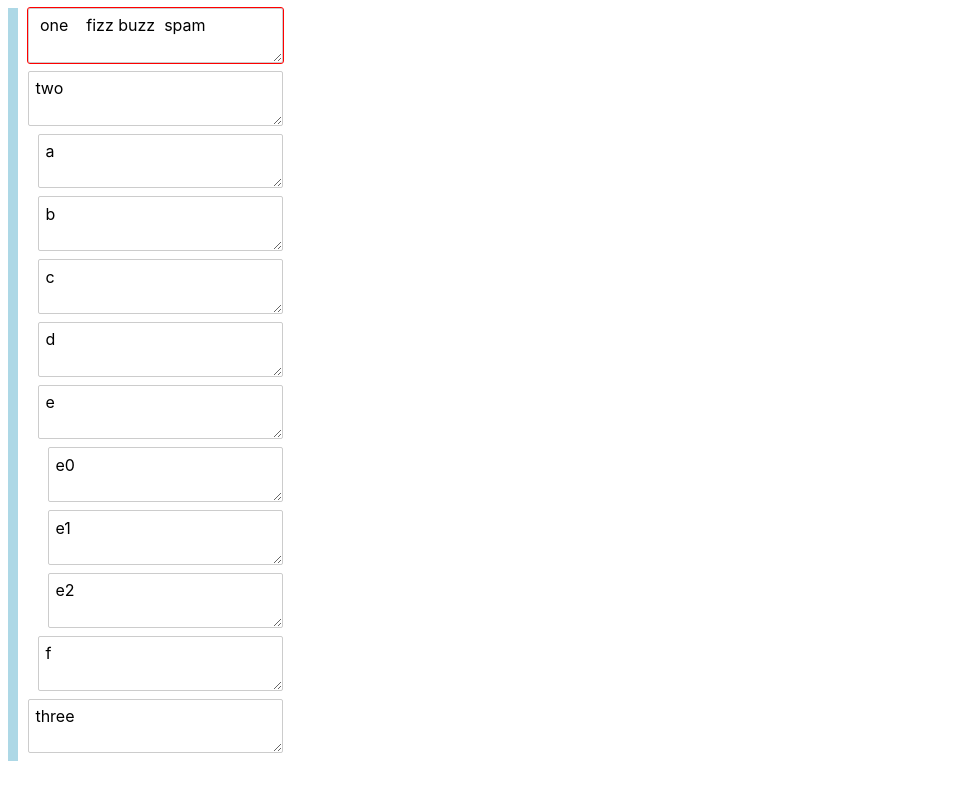
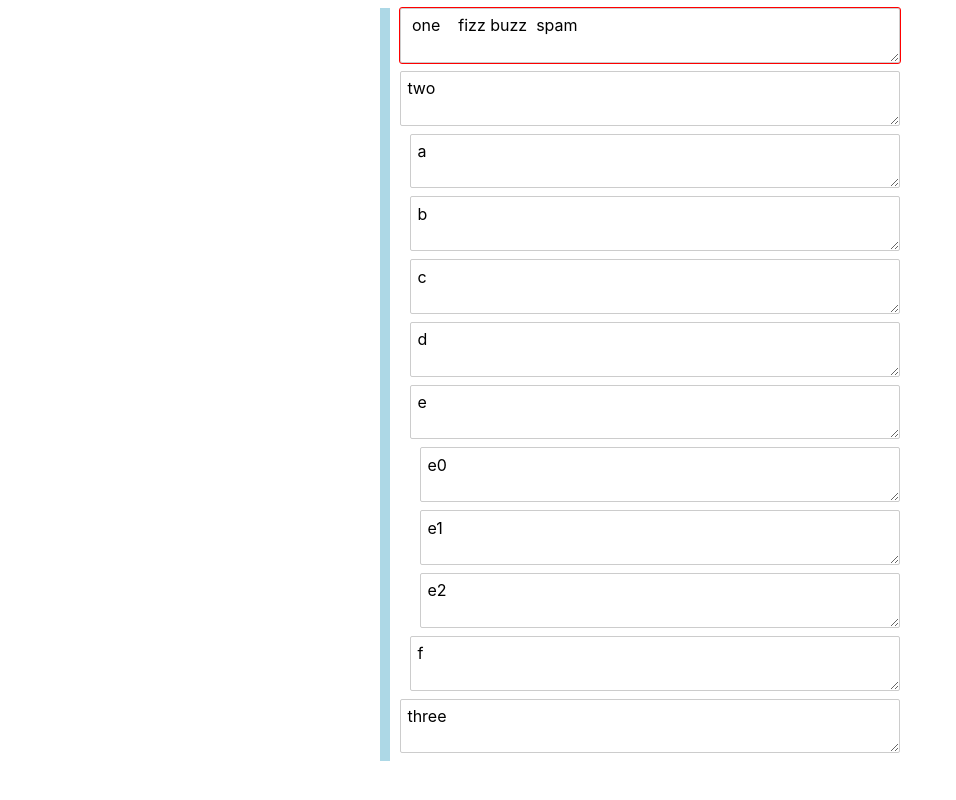
Before and after one commit to brianpeiris/note-tree, a Svelte app: page / in a window 1280 px wide. Shown: the whole page, without its empty margins (0-956 px from the left). Built offline with nearby package versions, Linux system fonts and the light colour scheme.

Commit message:
fix styling

```diff
--- a/public/global.css
+++ b/public/global.css
@@ -1,7 +1,6 @@
 html, body {
 	position: relative;
 	width: 100%;
-	height: 100%;
 }
 
 body {
--- a/src/App.svelte
+++ b/src/App.svelte
@@ -234,7 +234,7 @@
     class:normal={mode === modes.normal}
     class:insert={mode === modes.insert}
   />
-  <div on:keydown={handleKey}>
+  <div class="items" on:keydown={handleKey}>
     {#each items as item, i}
       <Item
         focusedId={focused.id}
@@ -247,8 +247,16 @@
 </main>
 
 <style>
+  :global(body) {
+    display: flex;
+    justify-content: center;
+  }
   main {
-    display: flex;
+    display: grid;
+    grid-template-columns: 20px auto;
+  }
+  .items {
+    width: 500px;
   }
   .mode {
     width: 10px;
```
